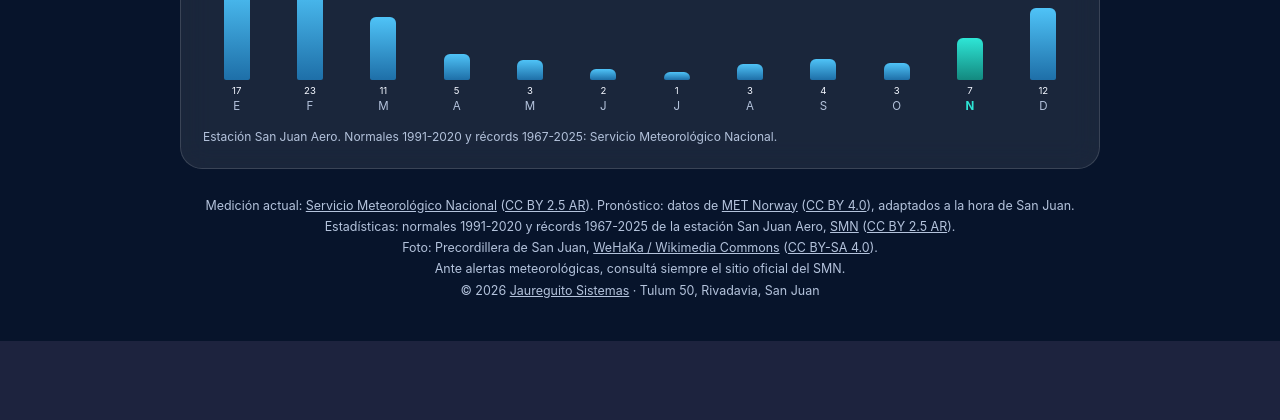
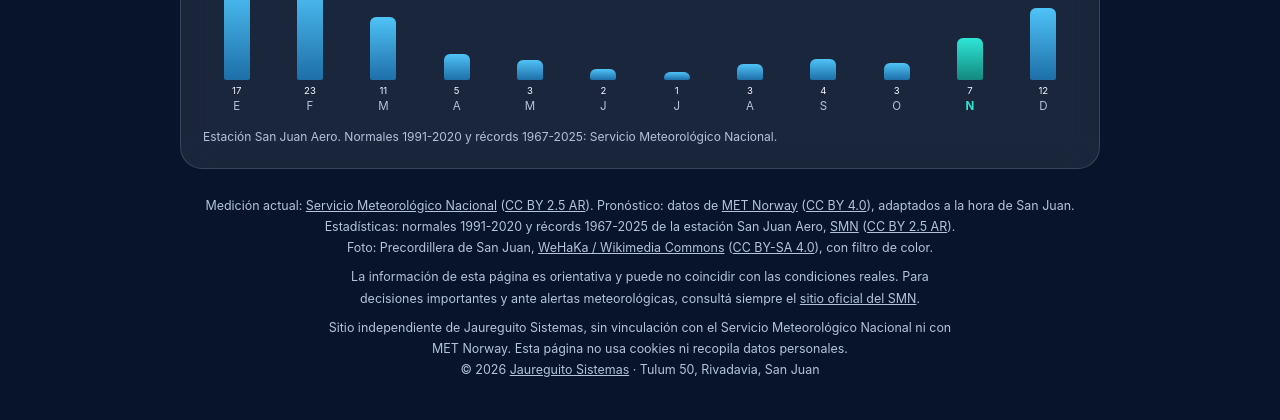
Before and after one commit to gjaureguito/jaureguito-clima, a PHP site: page / in a window 1280 px wide. Shown: the part 1575-1995 px from the top of the page. Before the commit the page ends 1916 px from the top, so only its background shows below. Run offline with PHP 8.4, Linux system fonts and the light colour scheme; data that the repository does not hold is empty.

Commit message:
Pie: aviso de información orientativa, sitio independiente y filtro de la foto
Co-Authored-By: Claude Opus 5.5 <noreply@anthropic.com>
Claude-Session: https://claude.ai/code/session_018orXZyW7utyJqzFqup47iR

```diff
--- a/index.php
+++ b/index.php
@@ -137,6 +137,7 @@ $fechaTexto = ucfirst(dia_semana($fechaHoy)) . ' ' . $fechaHoy->format('j') . '
 
   footer{color:var(--mut);font-size:.78rem;text-align:center;margin-top:26px;line-height:1.7}
   footer a{color:var(--mut)}
+  footer .aviso{max-width:640px;margin:8px auto 0}
   .err{color:var(--mut)}
   @media(max-width:560px){.dia{grid-template-columns:82px 30px 1fr}.dia .tx{display:none}.rango{grid-column:3}.hero{min-height:min(80vh,680px)}}
 </style>
@@ -239,8 +240,9 @@ $fechaTexto = ucfirst(dia_semana($fechaHoy)) . ' ' . $fechaHoy->format('j') . '
   <p>Medición actual: <a href="https://www.smn.gob.ar/" rel="noopener">Servicio Meteorológico Nacional</a> (<a href="https://creativecommons.org/licenses/by/2.5/ar/" rel="noopener">CC BY 2.5 AR</a>).
   Pronóstico: datos de <a href="https://www.met.no/en" rel="noopener">MET Norway</a> (<a href="https://creativecommons.org/licenses/by/4.0/" rel="noopener">CC BY 4.0</a>), adaptados a la hora de San Juan.</p>
   <p>Estadísticas: normales 1991-2020 y récords 1967-2025 de la estación San Juan Aero, <a href="https://www.smn.gob.ar/estadisticas" rel="noopener">SMN</a> (<a href="https://creativecommons.org/licenses/by/2.5/ar/" rel="noopener">CC BY 2.5 AR</a>).</p>
-  <p>Foto: Precordillera de San Juan, <a href="<?= e($fotoArchivo) ?>" rel="noopener">WeHaKa / Wikimedia Commons</a> (<a href="https://creativecommons.org/licenses/by-sa/4.0/" rel="noopener">CC BY-SA 4.0</a>).</p>
-  <p>Ante alertas meteorológicas, consultá siempre el sitio oficial del SMN.</p>
+  <p>Foto: Precordillera de San Juan, <a href="<?= e($fotoArchivo) ?>" rel="noopener">WeHaKa / Wikimedia Commons</a> (<a href="https://creativecommons.org/licenses/by-sa/4.0/" rel="noopener">CC BY-SA 4.0</a>), con filtro de color.</p>
+  <p class="aviso">La información de esta página es orientativa y puede no coincidir con las condiciones reales. Para decisiones importantes y ante alertas meteorológicas, consultá siempre el <a href="https://www.smn.gob.ar/" rel="noopener">sitio oficial del SMN</a>.</p>
+  <p class="aviso">Sitio independiente de Jaureguito Sistemas, sin vinculación con el Servicio Meteorológico Nacional ni con MET Norway. Esta página no usa cookies ni recopila datos personales.</p>
   <p>© <?= date('Y') ?> <a href="<?= e($web) ?>">Jaureguito Sistemas</a> · Tulum 50, Rivadavia, San Juan</p>
 </footer>
 
```
